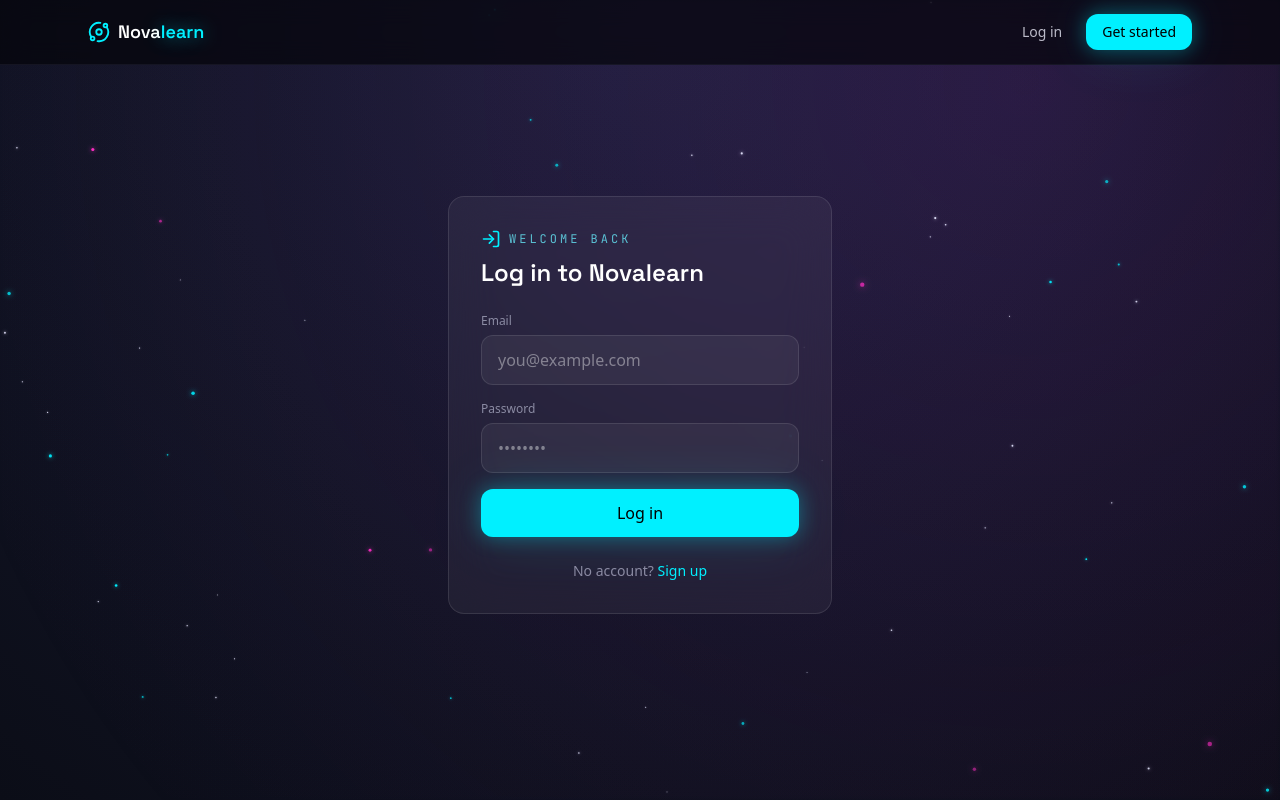
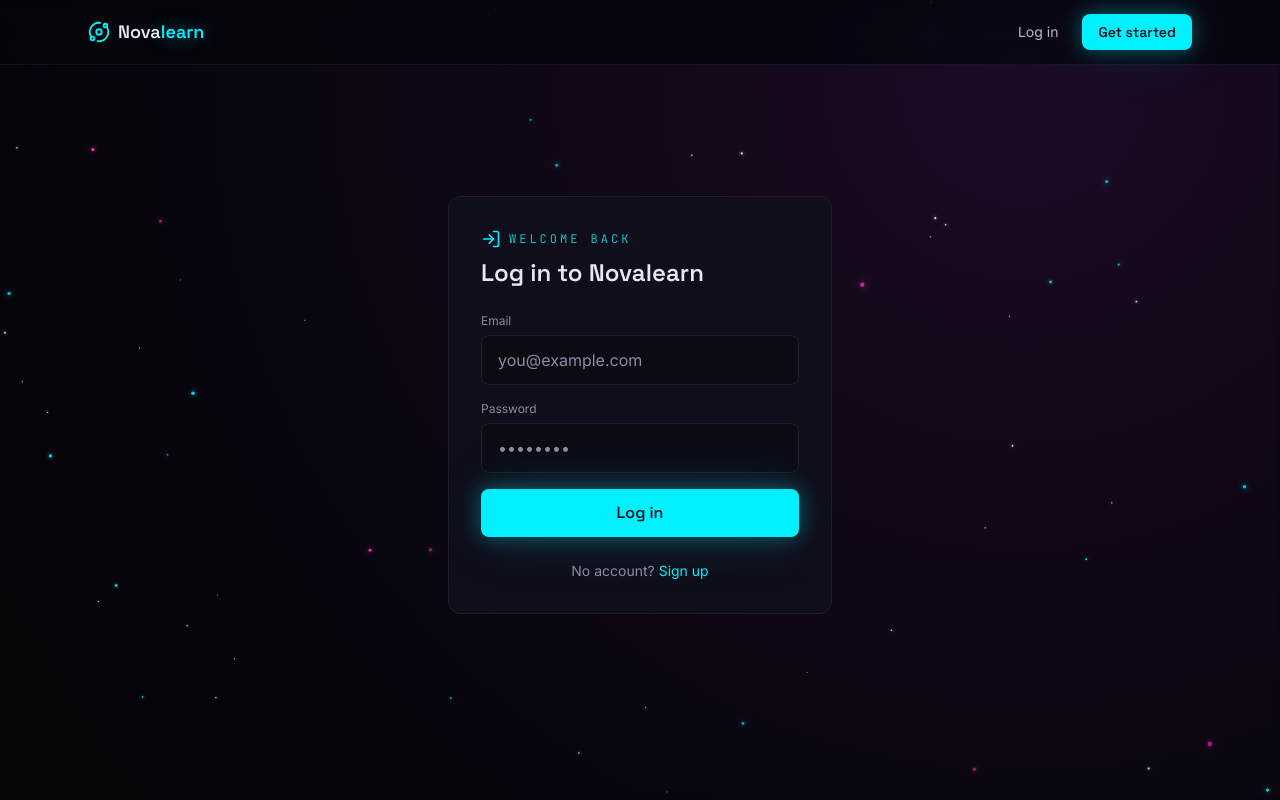
Before and after one commit to Kryz21/nova-learn-ai, a React (Vite) app: page /login in a window 1280 px wide. Built offline with nearby package versions, Linux system fonts and the light colour scheme; no server answers.

Commit message:
Update index.css

```diff
--- a/src/index.css
+++ b/src/index.css
@@ -11,18 +11,11 @@
   }
 
   body {
-    background: radial-gradient(circle at top, #1b1f3a, #0b0d17);
-    color: white;
-    overflow-x: hidden;
+    @apply bg-void text-ink font-body antialiased;
   }
-
-  ::selection {
-    background: rgba(0, 240, 255, 0.25);
-    color: #fff;
-  }
-
+  ::selection { background: rgba(0,240,255,0.3); color: #fff; }
   :focus-visible {
-    outline: 2px solid #00F0FF;
+    outline: 2px solid rgba(124, 58, 237, 0.7);
     outline-offset: 2px;
   }
 
@@ -40,88 +33,34 @@
    COMPONENT SYSTEM (TAILWIND)
 ========================= */
 @layer components {
+  .text-glow-cyan { text-shadow: 0 0 18px rgba(0,240,255,0.55); }
+  .text-glow-magenta { text-shadow: 0 0 18px rgba(255,46,196,0.55); }
 
-  /* ✨ Glow text */
-  .text-glow-cyan {
-    text-shadow: 0 0 18px rgba(0, 240, 255, 0.55);
-  }
-
-  .text-glow-magenta {
-    text-shadow: 0 0 18px rgba(255, 46, 196, 0.55);
-  }
-
-  /* 🧊 PRIMARY BUTTON (glass + neon) */
   .btn-primary {
-    @apply inline-flex items-center justify-center gap-2 px-6 py-3 rounded-xl font-medium
-    bg-cyan text-black shadow-neon-cyan transition-all duration-200
-    hover:-translate-y-0.5 hover:shadow-[0_0_30px_rgba(0,240,255,0.6),0_0_90px_rgba(0,240,255,0.15)]
+    @apply inline-flex items-center justify-center gap-2 px-6 py-3 rounded-lg font-display font-medium
+    bg-cyan text-void shadow-neon-cyan transition-all duration-200
+    hover:shadow-[0_0_30px_rgba(0,240,255,0.6),0_0_90px_rgba(0,240,255,0.2)] hover:-translate-y-0.5
     active:translate-y-0;
   }
-
-  /* 🌫️ SECONDARY BUTTON */
   .btn-ghost {
-    @apply inline-flex items-center justify-center gap-2 px-6 py-3 rounded-xl font-medium
-    border border-white/15 text-white/90 transition-all duration-200
-    hover:border-pink-400/40 hover:text-white hover:shadow-[0_0_25px_rgba(255,46,196,0.25)];
+    @apply inline-flex items-center justify-center gap-2 px-6 py-3 rounded-lg font-display font-medium
+    border border-line text-ink/90 transition-all duration-200
+    hover:border-magenta/60 hover:text-white hover:shadow-neon-magenta;
   }
-
-  /* 🧊 GLASS PANEL (MAIN UI BLOCK) */
   .panel {
-    @apply bg-white/5 border border-white/10 rounded-2xl backdrop-blur-xl;
+    @apply bg-panel/80 border border-line rounded-xl backdrop-blur-sm;
   }
-
-  /* ✍️ INPUT FIELD */
   .input-field {
-    @apply w-full bg-white/5 border border-white/10 rounded-xl px-4 py-3 text-white placeholder-white/40
-    focus:border-cyan-400/60 focus:outline-none focus:shadow-[0_0_0_3px_rgba(0,240,255,0.12)]
-    transition-all;
+    @apply w-full bg-surface border border-line rounded-lg px-4 py-3 text-ink placeholder:text-muted
+    focus:border-cyan/60 focus:outline-none focus:shadow-[0_0_0_3px_rgba(0,240,255,0.12)] transition-all;
   }
-
-  /* 🏷️ SMALL LABEL */
   .eyebrow {
-    @apply font-mono text-xs tracking-[0.25em] uppercase text-cyan-300/80;
-  }
-
-  /* 🧊 GLASS CARD */
-  .glass {
-    @apply bg-white/5 border border-white/10 rounded-2xl backdrop-blur-xl;
-  }
-
-  .glass-hover {
-    @apply transition-all duration-300;
-  }
-
-  .glass-hover:hover {
-    transform: translateY(-6px);
-    box-shadow: 0 18px 60px rgba(0, 0, 0, 0.5);
+    @apply font-mono text-xs tracking-[0.25em] uppercase text-cyan/80;
   }
 }
 
-/* =========================
-   SCROLLBAR (SLEEK UI)
-========================= */
-::-webkit-scrollbar {
-  width: 10px;
-}
-
-::-webkit-scrollbar-track {
-  background: #05050A;
-}
-
-::-webkit-scrollbar-thumb {
-  background: #1E1E2E;
-  border-radius: 10px;
-}
-
-::-webkit-scrollbar-thumb:hover {
-  background: #00B8C7;
-}
-
-/* =========================
-   LEGACY GLASS VARIABLES
-========================= */
-:root {
-  --radius: 16px;
-}
-
-/* (kept minimal on purpose — Tailwind now handles most styling) */
+/* custom scrollbar */
+::-webkit-scrollbar { width: 10px; }
+::-webkit-scrollbar-track { background: #05050A; }
+::-webkit-scrollbar-thumb { background: #1E1E2E; border-radius: 8px; }
+::-webkit-scrollbar-thumb:hover { background: #00B8C7; }
```
